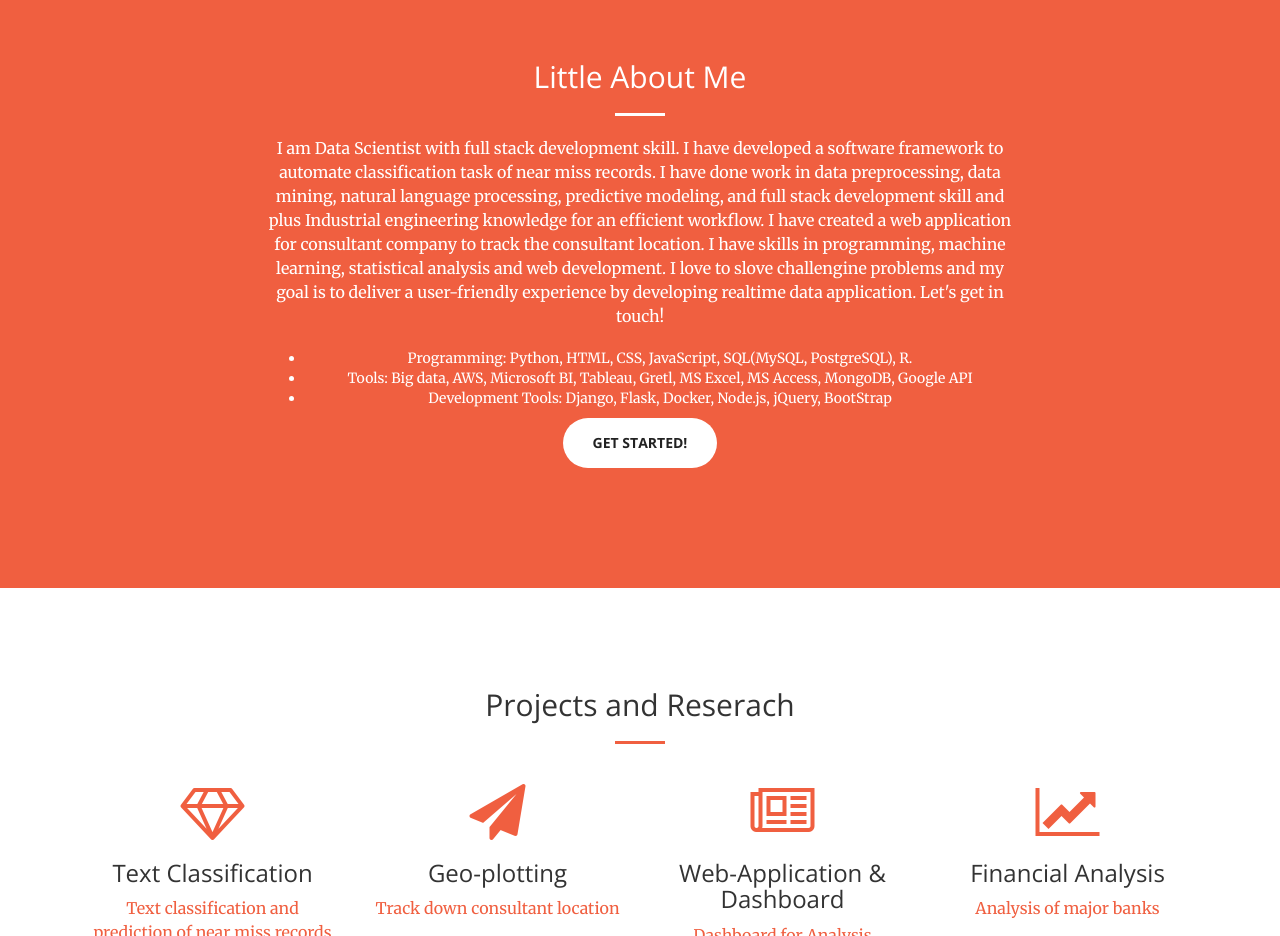
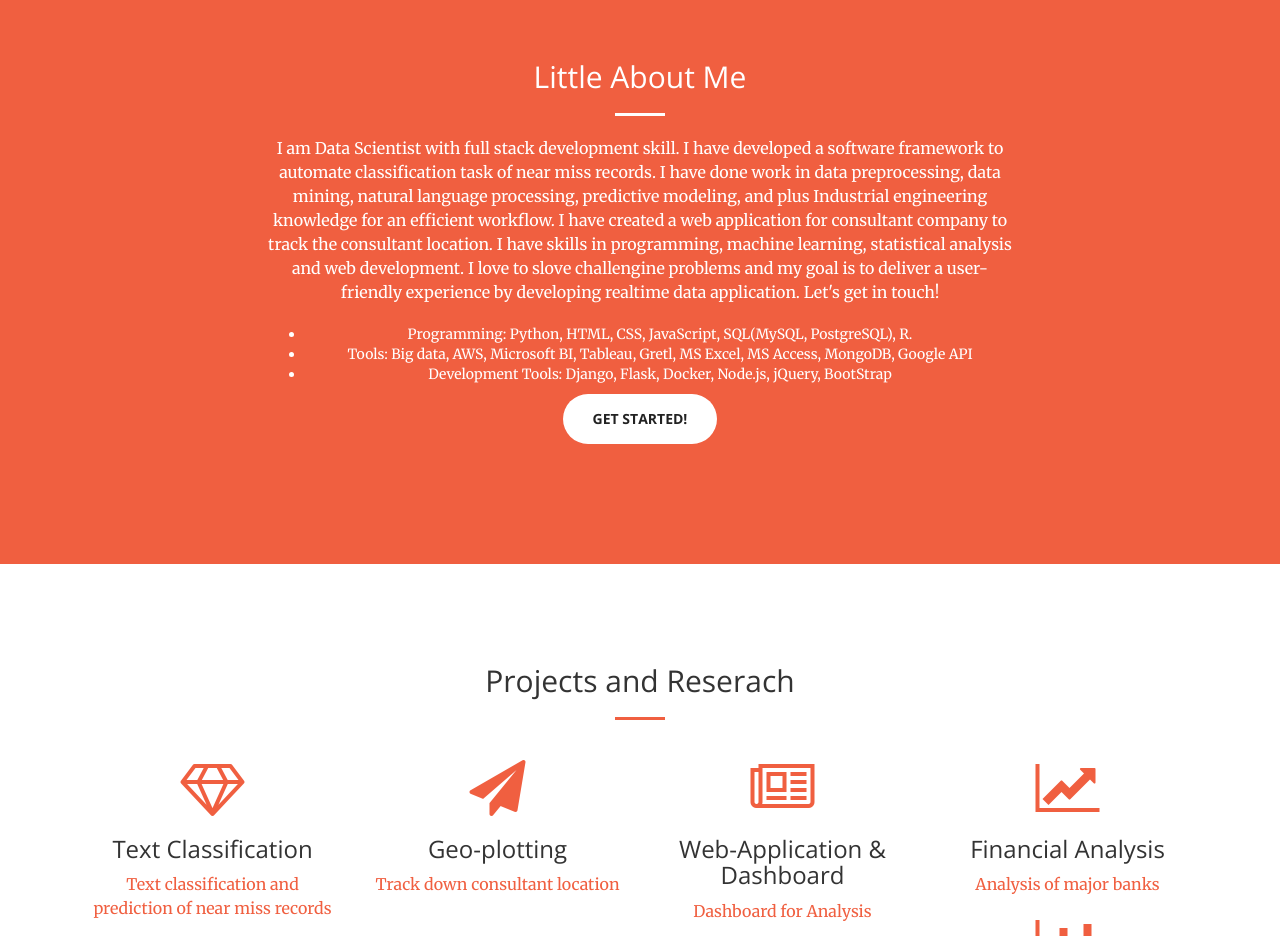
Before and after one commit to dattatele/dattatele.github.io, a website: page index.html in a window 1280 px wide. Shown: the part 840-1776 px from the top of the page. Drawn offline with nearby package versions, Linux system fonts and the light colour scheme.

Commit message:
small_change

```diff
--- a/index.html
+++ b/index.html
@@ -88,7 +88,7 @@
                 <div class="col-lg-8 col-lg-offset-2 text-center">
                     <h2 class="section-heading">Little About Me</h2>
                     <hr class="light">
-                    <p class="text">I am Data Scientist with full stack development skill. I have developed a software framework to automate classification task of near miss records. I have done work in data preprocessing, data mining, natural language processing, predictive modeling, and full stack development skill and plus Industrial engineering knowledge for an efficient workflow. I have created a web application for consultant company to track the consultant location. I have skills in programming, machine learning, statistical analysis and web development. I love to slove challengine problems and my goal is to deliver a user-friendly experience by developing realtime data application. Let's get in touch!
+                    <p class="text">I am Data Scientist with full stack development skill. I have developed a software framework to automate classification task of near miss records. I have done work in data preprocessing, data mining, natural language processing, predictive modeling, and plus Industrial engineering knowledge for an efficient workflow. I have created a web application for consultant company to track the consultant location. I have skills in programming, machine learning, statistical analysis and web development. I love to slove challengine problems and my goal is to deliver a user-friendly experience by developing realtime data application. Let's get in touch!
  </p> <ul>
    <li>Programming: Python, HTML, CSS, JavaScript, SQL(MySQL, PostgreSQL), R.</li> <li>Tools: Big data, AWS, Microsoft BI, Tableau, Gretl, MS Excel, MS Access, MongoDB, Google API </li> <li>Development Tools: Django, Flask, Docker, Node.js, jQuery, BootStrap </li>
  </ul>
```
